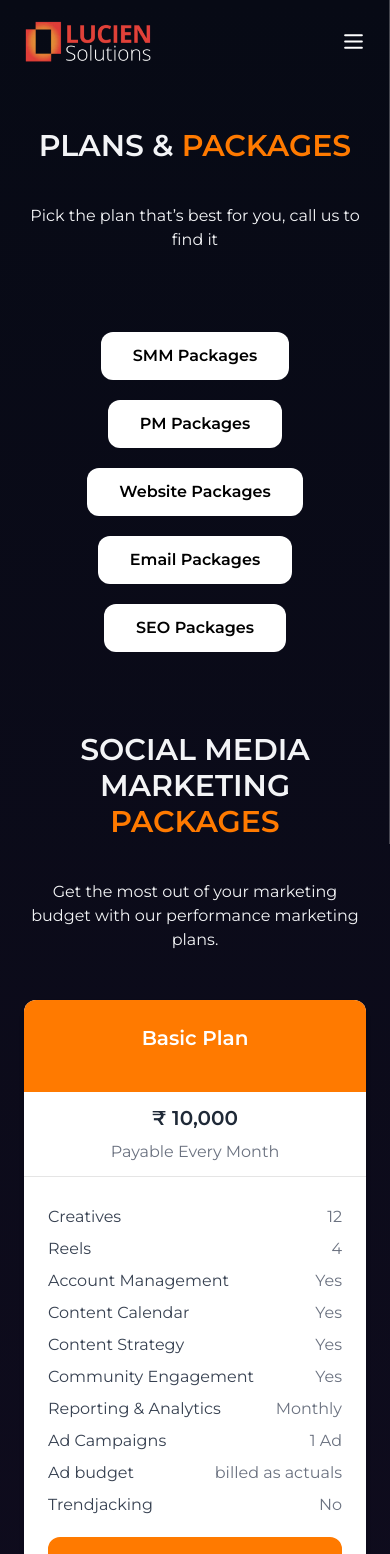
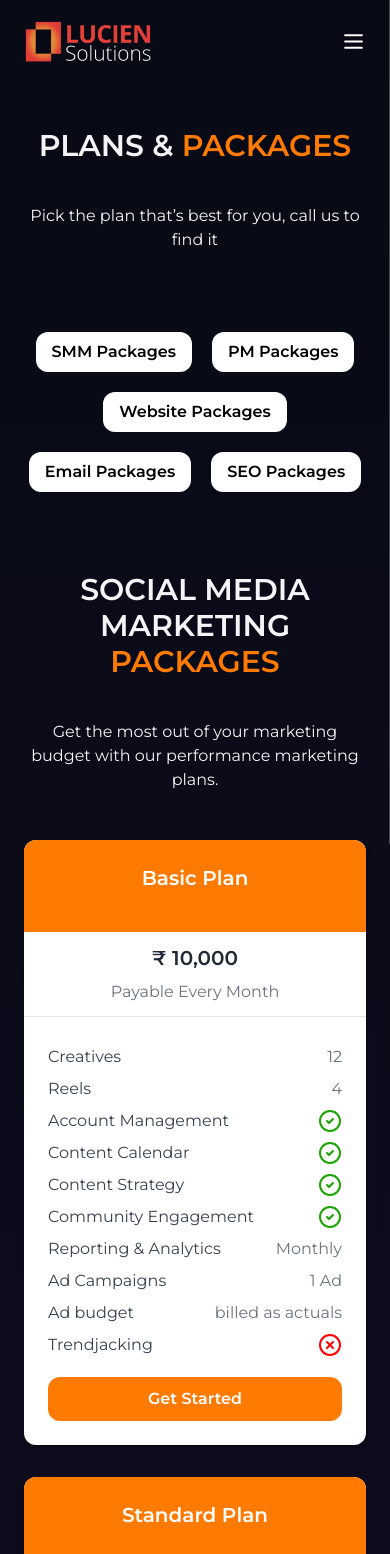
Before and after one commit to pawant-ls/lucien-solutions-react, a Next.js app: page /packages-and-plans in a window 390 px wide. Shown: the top 1554 px of the page. Built offline with nearby package versions, Linux system fonts and the light colour scheme.

Commit message:
refactor: Remove unused Form component and related dependencies

```diff
--- a/src/components/packages-plan/packages-plan.tsx
+++ b/src/components/packages-plan/packages-plan.tsx
@@ -30,7 +30,7 @@ const PackagesPlanComponent = () => {
         <div className=" flex justify-center my-20 flex-wrap gap-5 ">
           {planCategories.map((item, i) => (
             <a href={`#${item.id}`} key={i}>
-              <CustomButton>{item.name}</CustomButton>
+              <CustomButton className="">{item.name}</CustomButton>
             </a>
           ))}
         </div>
--- a/src/components/packages-plan/plan.tsx
+++ b/src/components/packages-plan/plan.tsx
@@ -1,5 +1,6 @@
 import React from "react";
 import CustomButton from "../shared/button";
+import { CircleCheck, CircleX } from "lucide-react";
 
 const SMMCards = ({ plans }: { plans: any }) => {
   return (
@@ -20,16 +21,20 @@ const SMMCards = ({ plans }: { plans: any }) => {
             <p className="text-gray-500 ">{plan.billingCycle}</p>
           </div>
           <div className=" flex flex-col p-6 ">
-            <ul className="mb-4">
+            <ul className="mb-4 flex-1">
               {Object.entries(plan.features).map(([feature, value], idx) => (
-                <li key={idx} className="flex justify-between py-1">
-                  <span className="text-gray-700">{feature}</span>
-                  <span className="text-gray-500">
-                    {typeof value === "boolean"
-                      ? value
-                        ? "Yes"
-                        : "No"
-                      : (value as React.ReactNode)}
+                <li key={idx} className="flex  justify-between py-1">
+                  <span className="text-gray-700 flex-1">{feature}</span>
+                  <span className="text-gray-500 ">
+                    {typeof value === "boolean" ? (
+                      value ? (
+                        <CircleCheck className=" mx-auto" color="#1ba300" />
+                      ) : (
+                        <CircleX className=" mx-auto" color="#ff0000" />
+                      )
+                    ) : (
+                      (value as React.ReactNode)
+                    )}
                   </span>
                 </li>
               ))}
--- a/src/components/shared/button.tsx
+++ b/src/components/shared/button.tsx
@@ -16,9 +16,9 @@ const CustomButton = ({
 }) => {
   const buttonSize = {
     sm: "px-4 py-1 text-sm rounded-lg",
-    md: "px-8 py-3 rounded-xl",
+    md: " px-4 sm:px-8  py-2 sm:py-3 rounded-xl",
     lg: "px-10 py rounded-xl",
-    round: "px-8 py-3  rounded-full",
+    round: " px-5 sm:px-8 py-2 sm:py-3  rounded-full",
   };
   return (
     <button
```
